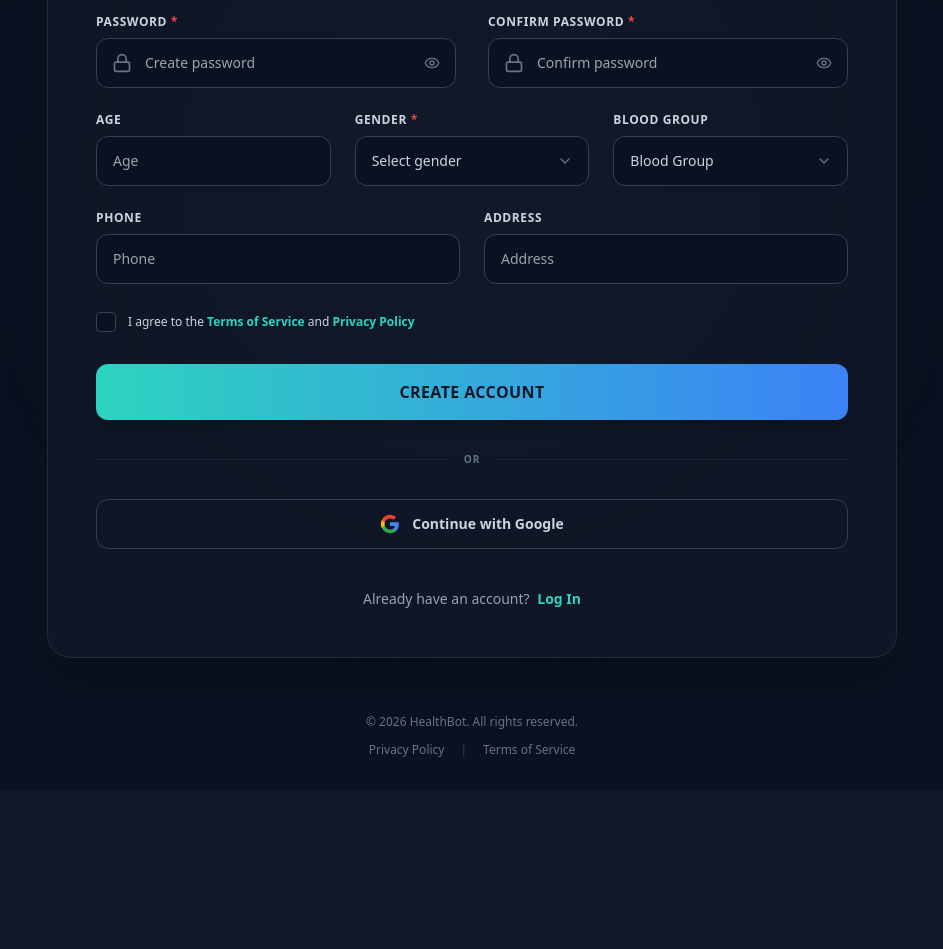
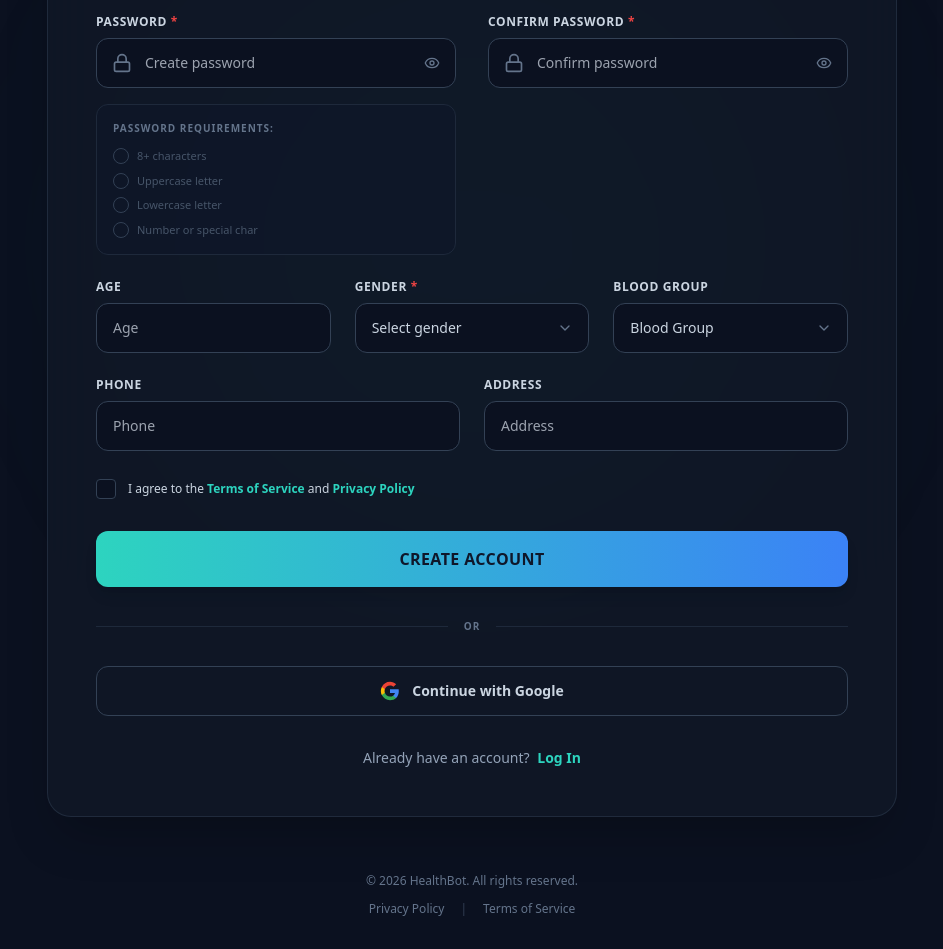
Before and after one commit to junaidnazeer/HealthBot-fullstack, a React (Create React App) app in the folder frontend/: page /register in a window 1280 px wide. Shown: the part 460-1409 px from the top of the page, without its empty margins (168-1111 px from the left). Before the commit the page ends 1250 px from the top, so only its background shows below. Built offline with nearby package versions, Linux system fonts and the light colour scheme.

Commit message:
UI: Fixed registration accessibility links and synced age/gender constraints

```diff
--- a/frontend/src/pages/Register.js
+++ b/frontend/src/pages/Register.js
@@ -1,4 +1,4 @@
-import React, { useState, useEffect, useRef } from "react";
+import React, { useState, useEffect, useRef, useMemo } from "react";
 import { Link, useNavigate } from "react-router-dom";
 import {
   Activity,
@@ -12,6 +12,7 @@ import {
   ShieldCheck,
   CheckCircle2,
   ChevronDown,
+  Check,
 } from "lucide-react";
 
 export default function Register() {
@@ -43,6 +44,20 @@ export default function Register() {
 
   const navigate = useNavigate();
 
+  // --- Real-time password requirements logic ---
+  const passwordRequirements = useMemo(
+    () => [
+      { label: "8+ characters", met: (formData.password || "").length >= 8 },
+      { label: "Uppercase letter", met: /[A-Z]/.test(formData.password || "") },
+      { label: "Lowercase letter", met: /[a-z]/.test(formData.password || "") },
+      {
+        label: "Number or special char",
+        met: /[0-9!@#$%^&*(),.?":{}|<>]/.test(formData.password || ""),
+      },
+    ],
+    [formData.password],
+  );
+
   // Resend Timer Logic
   useEffect(() => {
     let interval;
@@ -71,7 +86,6 @@ export default function Register() {
         },
       );
 
-      // BULLETPROOF CHECK: Read as text first in case the backend crashed and sent HTML
       const text = await res.text();
       let data = {};
       try {
@@ -82,7 +96,6 @@ export default function Register() {
         );
       }
 
-      // Check for both data.message AND data.error (depending on how your teammate wrote it)
       if (!res.ok) {
         throw new Error(
           data.message || data.error || "Backend refused the request.",
@@ -92,7 +105,6 @@ export default function Register() {
       setOtpSent(true);
       setTimer(60);
     } catch (err) {
-      // DISPLAY THE EXACT ERROR ON SCREEN
       if (err.message === "Failed to fetch") {
         setErrorMessage(
           "Server is asleep. Please wake up the Railway backend.",
@@ -105,7 +117,6 @@ export default function Register() {
     }
   };
 
-  // TEAMMATE'S FIX: Updated to /verify-registration-otp endpoint
   const handleVerifyOTP = async () => {
     const otpString = otp.join("");
     if (otpString.length < 6) {
@@ -120,10 +131,7 @@ export default function Register() {
         {
           method: "POST",
           headers: { "Content-Type": "application/json" },
-          body: JSON.stringify({
-            email: safeEmail,
-            otp: otpString,
-          }),
+          body: JSON.stringify({ email: safeEmail, otp: otpString }),
         },
       );
       const data = await res.json();
@@ -140,13 +148,10 @@ export default function Register() {
     }
   };
 
-  // OTP 6-box handlers
   const handleOtpChange = (index, e) => {
     const value = e.target.value;
     const numericValue = value.replace(/[^0-9]/g, "");
-
     if (!numericValue && value !== "") return;
-
     if (numericValue.length > 1) {
       const digits = numericValue.slice(0, 6).split("");
       const newOtp = ["", "", "", "", "", ""];
@@ -158,14 +163,10 @@ export default function Register() {
       inputRefs.current[focusIndex]?.focus();
       return;
     }
-
     const newOtp = [...otp];
     newOtp[index] = numericValue.slice(-1);
     setOtp(newOtp);
-
-    if (index < 5 && numericValue !== "") {
-      inputRefs.current[index + 1]?.focus();
-    }
+    if (index < 5 && numericValue !== "") inputRefs.current[index + 1]?.focus();
   };
 
   const handleOtpKeyDown = (index, e) => {
@@ -181,6 +182,13 @@ export default function Register() {
         "Please verify your email via OTP before creating an account.",
       );
     }
+
+    // CHECK PASSWORD REQUIREMENTS
+    const allMet = passwordRequirements.every((req) => req.met);
+    if (!allMet) {
+      return setErrorMessage("Please fulfill all password requirements.");
+    }
+
     if (formData.password !== formData.confirmPassword) {
       return setErrorMessage("Passwords do not match.");
     }
@@ -194,15 +202,11 @@ export default function Register() {
     setLoading(true);
     setErrorMessage("");
     try {
-      const otpString = otp.join("");
-      const safeEmail = formData.email.trim().toLowerCase();
-
       const payload = {
         ...formData,
-        email: safeEmail,
-        otp: otpString,
+        email: formData.email.trim().toLowerCase(),
+        otp: otp.join(""),
       };
-
       const res = await fetch(
         "https://healthbot-production-3c7d.up.railway.app/api/auth/register",
         {
@@ -211,13 +215,8 @@ export default function Register() {
           body: JSON.stringify(payload),
         },
       );
-
       const data = await res.json();
-
-      if (!res.ok)
-        throw new Error(
-          data.message || "Registration failed. Check your details.",
-        );
+      if (!res.ok) throw new Error(data.message || "Registration failed.");
 
       localStorage.setItem("token", data.token);
       localStorage.setItem("user", JSON.stringify(data.user));
@@ -241,28 +240,15 @@ export default function Register() {
   return (
     <div className="min-h-screen bg-[#0B1120] font-sans text-slate-50 relative flex flex-col items-center overflow-x-hidden">
       <style>{`
-        input:-webkit-autofill,
-        input:-webkit-autofill:hover,
-        input:-webkit-autofill:focus,
-        input:-webkit-autofill:active {
+        input:-webkit-autofill, input:-webkit-autofill:hover, input:-webkit-autofill:focus, input:-webkit-autofill:active {
           -webkit-box-shadow: 0 0 0 30px #0B1120 inset !important;
           -webkit-text-fill-color: white !important;
           transition: background-color 5000s ease-in-out 0s;
         }
       `}</style>
 
-      {/* Background Decor */}
       <div className="absolute top-1/2 left-1/2 -translate-x-1/2 -translate-y-1/2 w-[600px] h-[600px] bg-teal-500/10 rounded-full blur-[120px] pointer-events-none" />
-      <div
-        className="absolute inset-0 pointer-events-none opacity-20"
-        style={{
-          backgroundImage:
-            "radial-gradient(circle at 2px 2px, rgba(255,255,255,0.15) 1px, transparent 0)",
-          backgroundSize: "40px 40px",
-        }}
-      />
 
-      {/* Navigation */}
       <nav className="sticky top-0 z-50 flex items-center justify-between px-6 py-6 lg:px-12 w-full bg-[#0B1120]/80 backdrop-blur-md border-b border-slate-800/50">
         <Link to="/" className="flex items-center gap-2">
           <Activity className="h-7 w-7 text-teal-400" />
@@ -300,30 +286,12 @@ export default function Register() {
             className="flex flex-col gap-6"
             autoComplete="off"
           >
-            {/* --- CHROME AUTOFILL TRAP ---
-                These invisible fields absorb Chrome's aggressive autofill so the real fields stay empty */}
-            <div className="absolute opacity-0 w-0 h-0 overflow-hidden pointer-events-none -z-50">
-              <input
-                type="text"
-                name="prevent_autofill_email"
-                autoComplete="username"
-                tabIndex="-1"
-              />
-              <input
-                type="password"
-                name="prevent_autofill_password"
-                autoComplete="current-password"
-                tabIndex="-1"
-              />
-            </div>
-
             {errorMessage && (
               <div className="bg-red-500/10 border border-red-500/50 text-red-400 text-xs p-4 rounded-xl text-center font-bold animate-pulse">
                 {errorMessage}
               </div>
             )}
 
-            {/* Row 1: Name & Email */}
             <div className="grid grid-cols-1 md:grid-cols-2 gap-6 md:gap-8">
               <div className="flex flex-col gap-2">
                 <label className="text-xs font-bold text-slate-300 uppercase tracking-wider">
@@ -358,9 +326,7 @@ export default function Register() {
                       placeholder="Enter email"
                       value={formData.email}
                       onChange={handleChange}
-                      autoComplete="off"
                       className="w-full bg-[#0B1120] border border-slate-700 rounded-xl py-3.5 pl-12 pr-4 text-sm text-white focus:outline-none focus:border-teal-400 transition-all disabled:opacity-50"
-                      style={{ colorScheme: "dark" }}
                     />
                     {emailVerified && (
                       <CheckCircle2 className="absolute right-4 top-1/2 -translate-y-1/2 h-5 w-5 text-teal-400" />
@@ -387,7 +353,6 @@ export default function Register() {
               </div>
             </div>
 
-            {/* OTP Entry Section (Centered layout) */}
             {otpSent && !emailVerified && (
               <div className="flex flex-col items-center gap-3 animate-in fade-in zoom-in duration-300 bg-slate-800/30 p-5 border border-slate-700/50 rounded-xl w-full mb-2">
                 <label className="text-xs font-bold text-teal-400 flex items-center justify-center gap-2 uppercase tracking-wider w-full">
@@ -400,8 +365,6 @@ export default function Register() {
                       ref={(el) => (inputRefs.current[index] = el)}
                       type="text"
                       inputMode="numeric"
-                      pattern="[0-9]*"
-                      maxLength="6"
                       value={digit}
                       onChange={(e) => handleOtpChange(index, e)}
                       onKeyDown={(e) => handleOtpKeyDown(index, e)}
@@ -413,14 +376,13 @@ export default function Register() {
                   type="button"
                   disabled={loading || otp.join("").length < 6}
                   onClick={handleVerifyOTP}
-                  className="w-full sm:w-[320px] bg-teal-500 hover:bg-teal-400 text-slate-900 font-bold py-2.5 rounded-lg transition-all shadow-lg shadow-teal-500/20 disabled:opacity-50 mt-2 text-sm"
+                  className="w-full sm:w-[320px] bg-teal-500 hover:bg-teal-400 text-slate-900 font-bold py-2.5 rounded-lg transition-all text-sm mt-2"
                 >
                   {loading ? "Verifying..." : "Verify OTP"}
                 </button>
               </div>
             )}
 
-            {/* Row 2: Passwords */}
             <div className="grid grid-cols-1 md:grid-cols-2 gap-6 md:gap-8">
               <div className="flex flex-col gap-2">
                 <label className="text-xs font-bold text-slate-300 uppercase tracking-wider">
@@ -435,7 +397,6 @@ export default function Register() {
                     placeholder="Create password"
                     value={formData.password}
                     onChange={handleChange}
-                    autoComplete="new-password"
                     className="w-full bg-[#0B1120] border border-slate-700 rounded-xl py-3.5 pl-12 pr-12 text-sm text-white focus:outline-none focus:border-teal-400 transition-all"
                   />
                   <button
@@ -445,6 +406,29 @@ export default function Register() {
                   >
                     {showPassword ? <EyeOff size={16} /> : <Eye size={16} />}
                   </button>
+                </div>
+                {/* VISIBLE PASSWORD RULES CHECKLIST */}
+                <div className="bg-slate-900/50 p-4 rounded-xl border border-slate-800 mt-2">
+                  <p className="text-[10px] font-bold text-slate-500 uppercase tracking-widest mb-3">
+                    Password Requirements:
+                  </p>
+                  <div className="grid grid-cols-1 gap-y-2">
+                    {passwordRequirements.map((req, i) => (
+                      <div
+                        key={i}
+                        className={`flex items-center gap-2 transition-colors duration-300 ${req.met ? "text-teal-400" : "text-slate-600"}`}
+                      >
+                        <div
+                          className={`shrink-0 w-4 h-4 rounded-full border flex items-center justify-center ${req.met ? "bg-teal-500/20 border-teal-500/50" : "border-slate-700"}`}
+                        >
+                          {req.met && <Check size={10} strokeWidth={4} />}
+                        </div>
+                        <span className="text-[11px] font-medium">
+                          {req.label}
+                        </span>
+                      </div>
+                    ))}
+                  </div>
                 </div>
               </div>
               <div className="flex flex-col gap-2">
@@ -460,7 +444,6 @@ export default function Register() {
                     placeholder="Confirm password"
                     value={formData.confirmPassword}
                     onChange={handleChange}
-                    autoComplete="new-password"
                     className="w-full bg-[#0B1120] border border-slate-700 rounded-xl py-3.5 pl-12 pr-12 text-sm text-white focus:outline-none focus:border-teal-400 transition-all"
                   />
                   <button
@@ -475,10 +458,18 @@ export default function Register() {
                     )}
                   </button>
                 </div>
+                {formData.confirmPassword && (
+                  <p
+                    className={`text-xs mt-1 ${formData.password === formData.confirmPassword ? "text-green-400" : "text-red-400"}`}
+                  >
+                    {formData.password === formData.confirmPassword
+                      ? "✓ Passwords match"
+                      : "✗ Passwords do not match"}
+                  </p>
+                )}
               </div>
             </div>
 
-            {/* Row 3: Age, Gender, Blood Group */}
             <div className="grid grid-cols-1 sm:grid-cols-3 gap-6">
               <div className="flex flex-col gap-2">
                 <label className="text-xs font-bold text-slate-300 uppercase tracking-wider">
@@ -489,16 +480,9 @@ export default function Register() {
                   name="age"
                   placeholder="Age"
                   min="1"
-                  max="120"
                   onKeyDown={(e) => {
-                    if (
-                      e.key === "-" ||
-                      e.key === "+" ||
-                      e.key === "e" ||
-                      e.key === "E"
-                    ) {
+                    if (["-", "+", "e", "E"].includes(e.key))
                       e.preventDefault();
-                    }
                   }}
                   value={formData.age}
                   onChange={handleChange}
@@ -549,7 +533,6 @@ export default function Register() {
               </div>
             </div>
 
-            {/* Row 4: Phone and Address */}
             <div className="grid grid-cols-1 sm:grid-cols-2 gap-6">
               <div className="flex flex-col gap-2">
                 <label className="text-xs font-bold text-slate-300 uppercase tracking-wider">
@@ -579,7 +562,6 @@ export default function Register() {
               </div>
             </div>
 
-            {/* Terms */}
             <div className="flex items-center gap-3 mt-1">
               <div
                 className={`w-5 h-5 rounded border transition-all flex items-center justify-center cursor-pointer ${agreedToTerms ? "bg-teal-500 border-teal-500" : "bg-[#0B1120] border-slate-700"}`}
@@ -595,23 +577,22 @@ export default function Register() {
               </div>
               <label className="text-xs text-slate-300">
                 I agree to the{" "}
-                <Link
-                  to="/terms"
-                  className="text-teal-400 font-bold hover:underline"
+                <button
+                  type="button"
+                  className="text-teal-400 font-bold hover:underline bg-transparent border-none p-0 inline"
                 >
                   Terms of Service
-                </Link>{" "}
+                </button>{" "}
                 and{" "}
-                <Link
-                  to="/privacy"
-                  className="text-teal-400 font-bold hover:underline"
+                <button
+                  type="button"
+                  className="text-teal-400 font-bold hover:underline bg-transparent border-none p-0 inline"
                 >
                   Privacy Policy
-                </Link>
+                </button>
               </label>
             </div>
 
-            {/* Submit Button */}
             <button
               type="submit"
               disabled={loading}
@@ -629,7 +610,7 @@ export default function Register() {
               <div className="h-[1px] flex-1 bg-slate-800"></div>
             </div>
 
-            {/* Google Sign Up */}
+            {/* Google Sign Up Button */}
             <button
               type="button"
               onClick={handleGoogleSignUp}
@@ -655,8 +636,9 @@ export default function Register() {
               </svg>
               Continue with Google
             </button>
+          </form>
 
-            <div className="mt-4 text-center">
+          <div className="mt-8 text-center">
             <p className="text-sm text-slate-400 font-medium">
               Already have an account?{" "}
               <Link
@@ -667,23 +649,25 @@ export default function Register() {
               </Link>
             </p>
           </div>
-          </form>
         </div>
       </main>
 
       <footer className="w-full pb-8 pt-4 flex flex-col items-center gap-3 z-10 text-center text-slate-500 text-xs font-medium">
         <p>© 2026 HealthBot. All rights reserved.</p>
         <div className="flex items-center gap-4">
-          <Link
-            to="/privacy"
-            className="hover:text-slate-400 transition-colors"
+          <button
+            type="button"
+            className="hover:text-slate-400 transition-colors bg-transparent border-none p-0"
           >
             Privacy Policy
-          </Link>
+          </button>
           <span className="text-slate-700">|</span>
-          <Link to="/terms" className="hover:text-slate-400 transition-colors">
+          <button
+            type="button"
+            className="hover:text-slate-400 transition-colors bg-transparent border-none p-0"
+          >
             Terms of Service
-          </Link>
+          </button>
         </div>
       </footer>
     </div>
```
Lines whose indentation alone changed are shown as unchanged.
